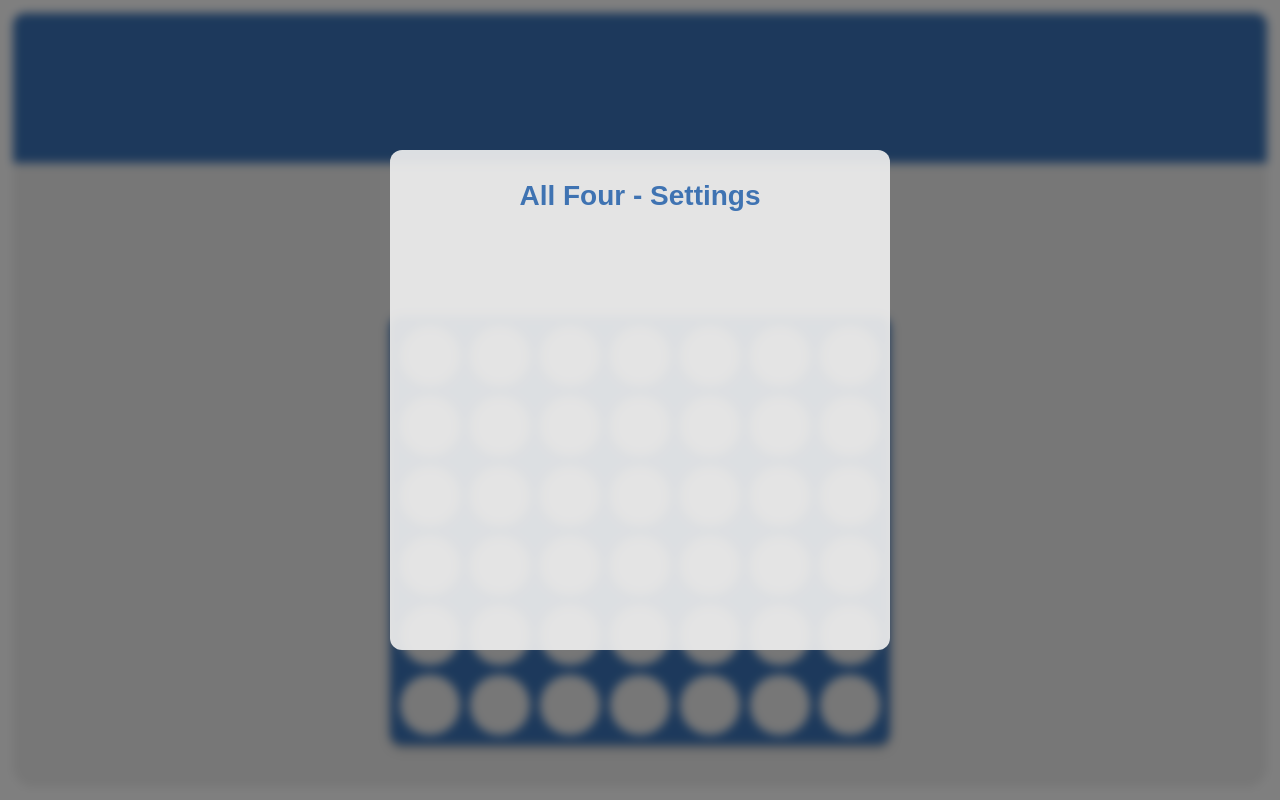
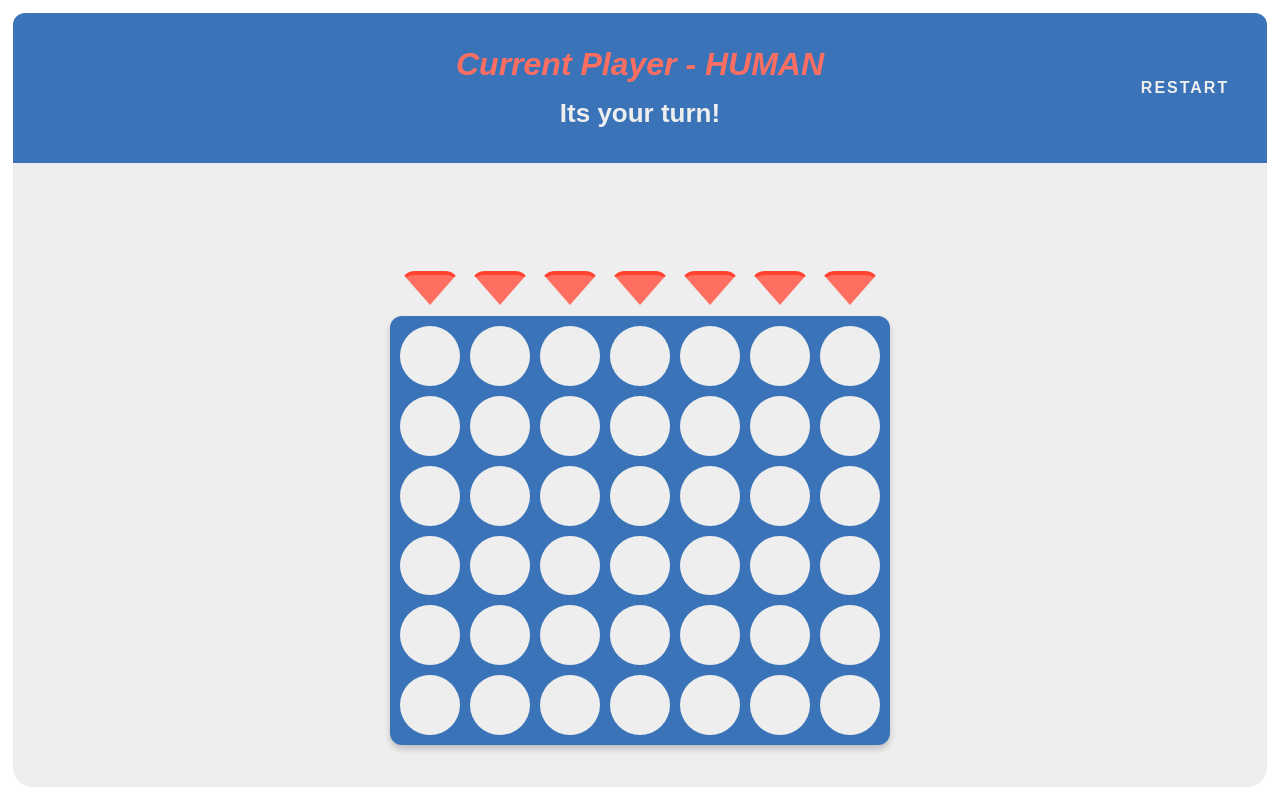
Before and after one commit to DaleKMillington/all-four, a React (Vite) app: page / in a window 1280 px wide. Built offline with nearby package versions, Linux system fonts and the light colour scheme.

Commit message:
Fixed restart button not showing bug

```diff
--- a/src/components/statPanel/StatPanel.tsx
+++ b/src/components/statPanel/StatPanel.tsx
@@ -106,12 +106,11 @@ export const StatPanel = () => {
 
     const isPlayerAI = currentPlayer === currentPlayerConst.ai;
 
-    const hasGameNotStarted = gamePhase === gamePhaseConst.notStarted;
     const isGameInProgress = gamePhase === gamePhaseConst.inProgress;
     const isGameWon = gamePhase === gamePhaseConst.won;
     const isGameDraw = gamePhase === gamePhaseConst.draw;
 
-    const shouldShowRestart = !isPlayerAI && !(isGameInProgress || hasGameNotStarted);
+    const shouldShowRestart = isGameDraw || isGameWon || (isGameInProgress && !isPlayerAI);
 
     const restartOnClick = () => dispatch({ type: actions.RESET_GAME });
 
--- a/src/game/GameState.ts
+++ b/src/game/GameState.ts
@@ -46,7 +46,7 @@ export const initialState = {
     currentPlayer: currentPlayer.human,
     currentPlayerColor: currentPlayerColor.red,
     firstPlayer: true,
-    gamePhase: gamePhase.notStarted,
+    gamePhase: gamePhase.inProgress,
 };
 
 // Reducer
--- a/src/game/logic/handleDropCell.ts
+++ b/src/game/logic/handleDropCell.ts
@@ -23,7 +23,7 @@ export const handleDropCell = (state: GameState, action: DropCellAction) => {
         return {
             ...state,
             cells: updatedCells,
-            gameOver: updatedGamePhase
+            gamePhase: updatedGamePhase
         }
     }
 
```
